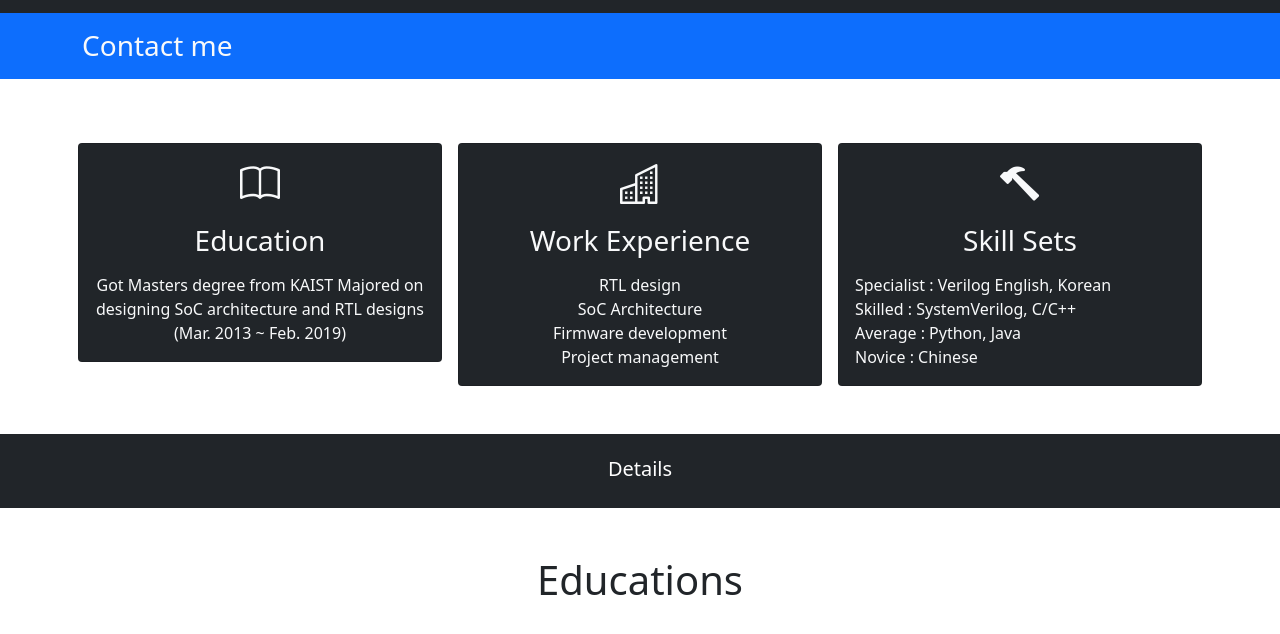
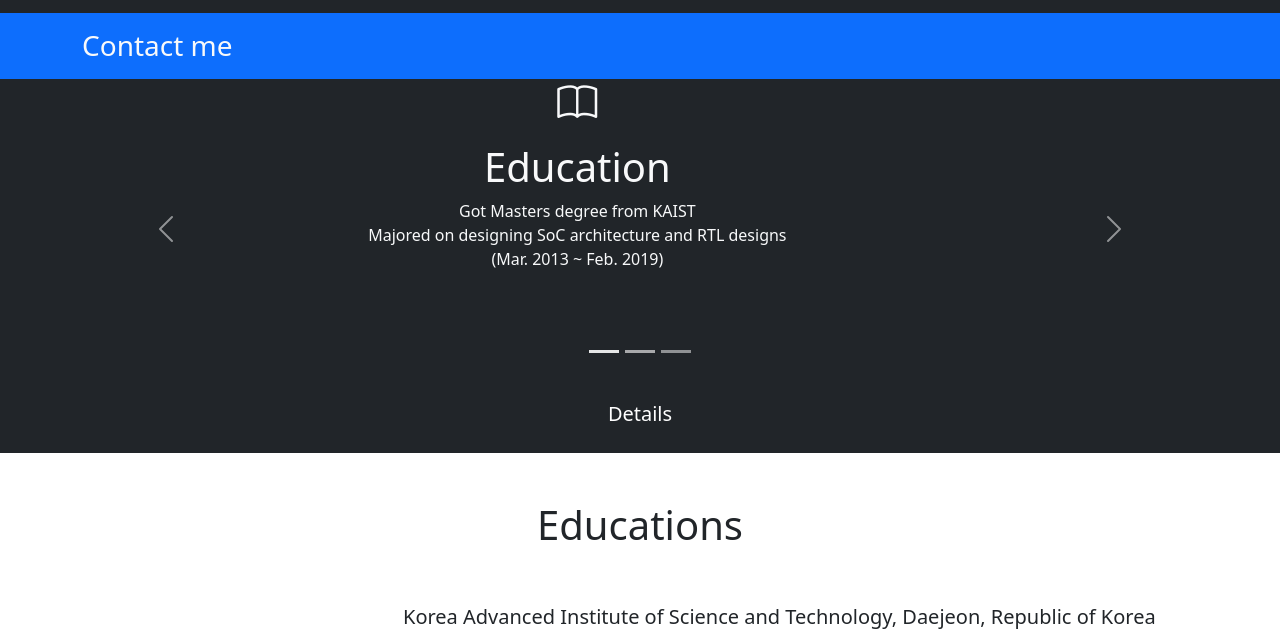
Before and after one commit to dahyun-jeon-90/dahyun-jeon-90.github.io, a plain HTML site: page index.html in a window 1280 px wide. Shown: the part 468-1102 px from the top of the page. Drawn offline with nearby package versions, Linux system fonts and the light colour scheme.

Commit message:
carousel

```diff
--- a/index.html
+++ b/index.html
@@ -71,54 +71,43 @@
         </div>
     </section>
 
-    <section class="p-5">
+    <section class="bg-dark">
         <div class="container">
-            <div class="row text-center">
-                <div class="col-md g-3">
-                    <div class="card bg-dark text-light">
-                        <div class="card-body text-center">
+            <div id="SummaryCarousel" class="carousel slide text-center text-light" data-bs-ride="carousel">
+                <div class="carousel-inner">
+                    <div class="carousel-item active">
                         <div class="h1 mb-3">
                             <i class="bi bi-book"></i>
                         </div>
-                            <h3 class="card-title mb-3">
-                                Education
-                            </h3>
-                            <p class="card-text">
-                                Got Masters degree from KAIST
+                        <h1>Education</h1>
+                        <p>
+                            Got Masters degree from KAIST<br>
                             Majored on designing SoC architecture and RTL designs<br>
                             (Mar. 2013 ~ Feb. 2019)
                         </p>
                     </div>
-                    </div>
-                </div>
-                <div class="col-md g-3">
-                    <div class="card bg-dark text-light">
-                        <div class="card-body text-center">
+                    <div class="carousel-item">
                         <div class="h1 mb-3">
                             <i class="bi bi-building"></i>
                         </div>
-                            <h3 class="card-title mb-3">
+                        <h1>
                             Work Experience
-                            </h3>
-                            <p class="card-text">
+                        </h1>
+                        <p>
                             RTL design <br>
                             SoC Architecture <br>
                             Firmware development<br>
                             Project management <br>
                         </p>
                     </div>
-                    </div>
-                </div>
-                <div class="col-md g-3">
-                    <div class="card bg-dark text-light">
-                        <div class="card-body text-center">
+                    <div class="carousel-item">
                                 <div class="h1 mb-3">
                                     <i class="bi bi-hammer"></i>
                                 </div>
-                            <h3 class="card-title mb-3">
+                                <h1>
                                     Skill Sets
-                            </h3>
-                            <p class="card-text text-start">
+                                </h1>
+                                <p>
                                     Specialist : Verilog English, Korean <br>
                                     Skilled : SystemVerilog, C/C++ <br>
                                     Average : Python, Java <br>
@@ -126,6 +115,18 @@
                                 </p>
                     </div>
                 </div>
+                <button class="carousel-control-prev" type="button" data-bs-target="#SummaryCarousel" data-bs-slide="prev">
+                <span class="carousel-control-prev-icon" aria-hidden="true"></span>
+                <span class="visually-hidden">Previous</span>
+                </button>
+                <button class="carousel-control-next" type="button" data-bs-target="#SummaryCarousel" data-bs-slide="next">
+                <span class="carousel-control-next-icon" aria-hidden="true"></span>
+                <span class="visually-hidden">Next</span>
+                </button>
+                <div class="carousel-indicators">
+                    <button type="button" data-bs-target="#SummaryCarousel" data-bs-slide-to="0" class="active" aria-current="true" aria-label="Slide 1"></button>
+                    <button type="button" data-bs-target="#SummaryCarousel" data-bs-slide-to="1" aria-label="Slide 2"></button>
+                    <button type="button" data-bs-target="#SummaryCarousel" data-bs-slide-to="2" aria-label="Slide 3"></button>
                   </div>
             </div>
         </div>
--- a/style.css
+++ b/style.css
@@ -3,3 +3,7 @@ body::before {
   content: '';
   height: 55px;
 }
+
+#SummaryCarousel {
+  height: 300px;
+}
```
Lines whose indentation alone changed are shown as unchanged.
